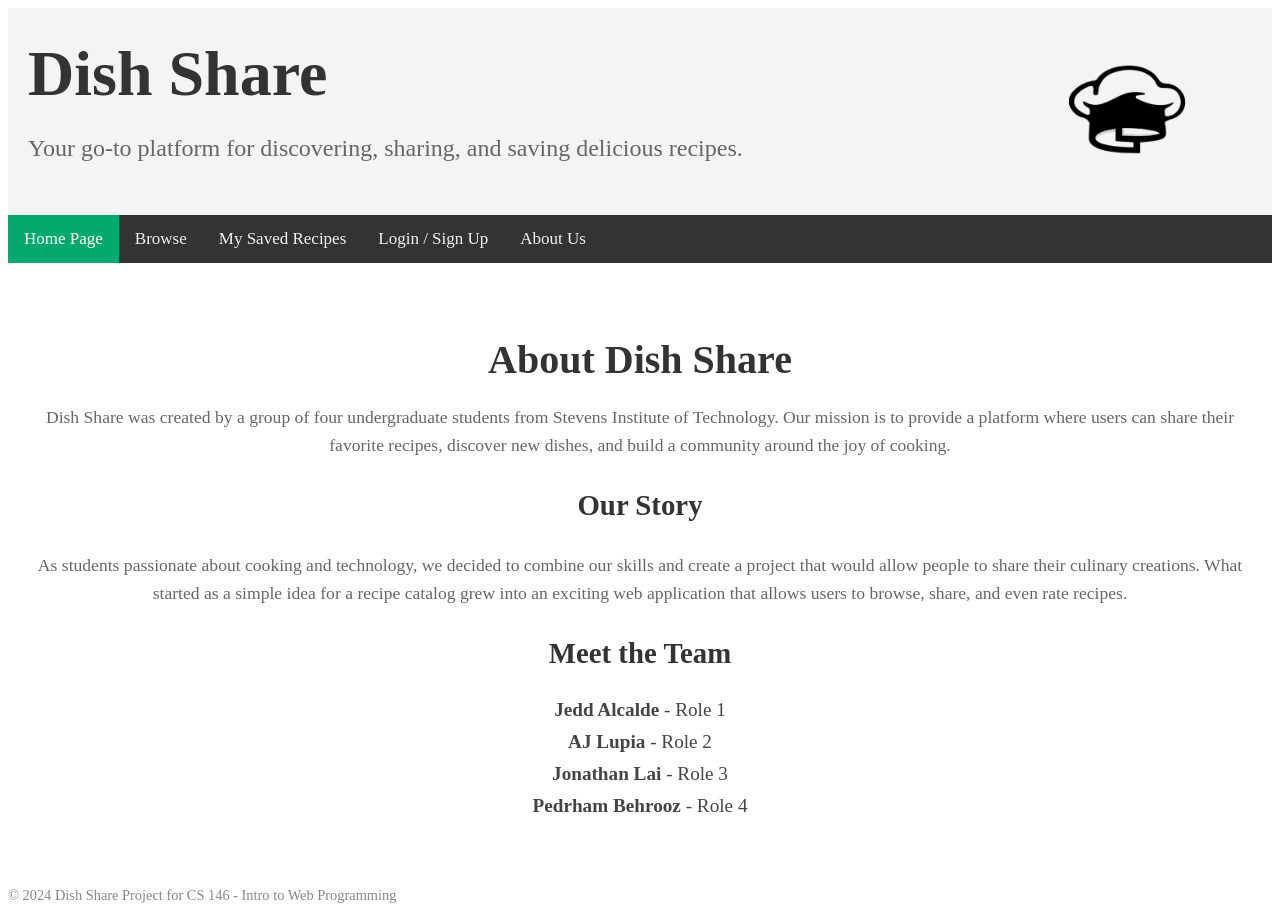
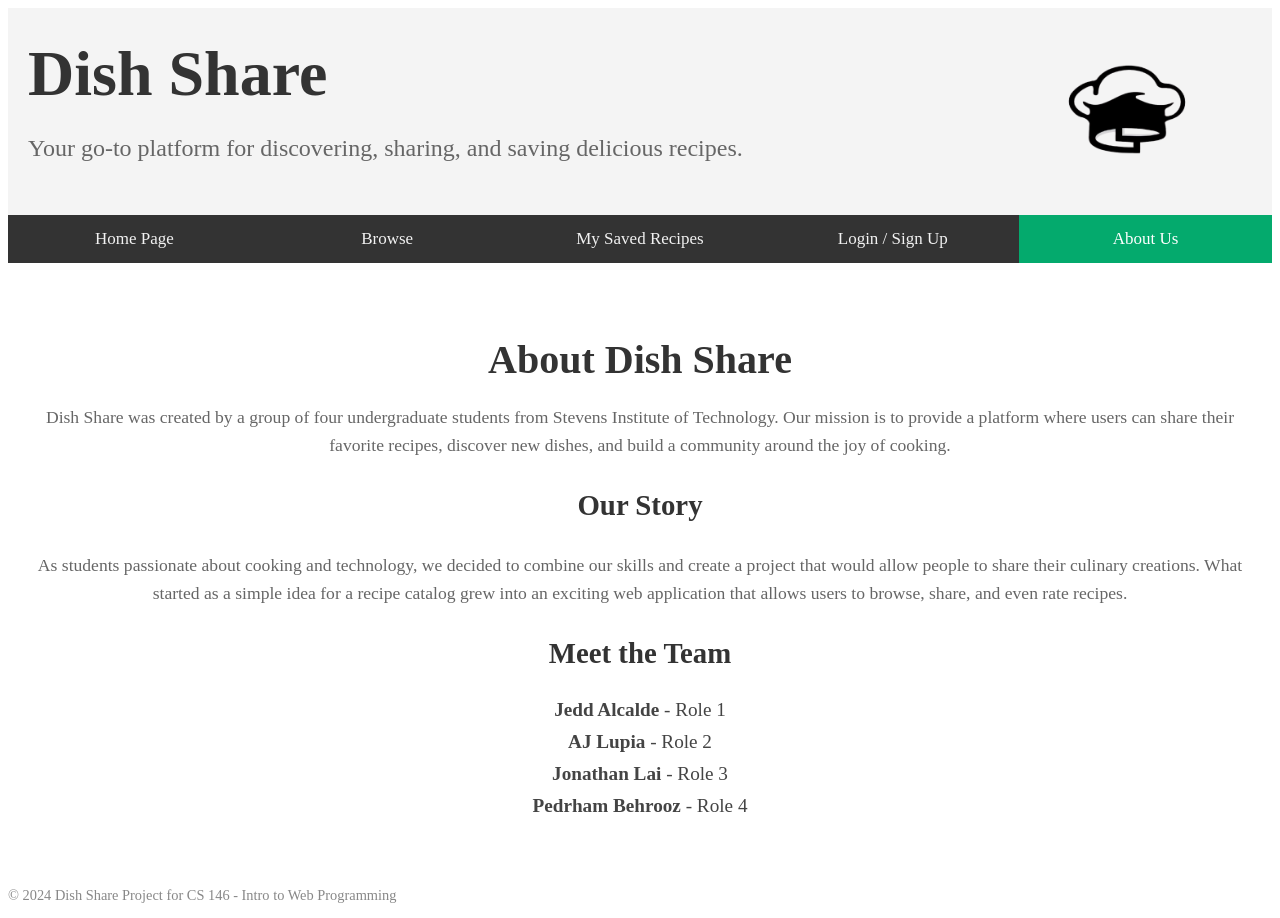
Before and after one commit to JeddAlcalde/Dish-Share, a plain HTML site: page subdirectory/about.html in a window 1280 px wide. Drawn offline with Linux system fonts and the light colour scheme.

Commit message:
Nav Bar Changes
Uploaded changes to nav bar so that each <a> tag is evenly spaced. Also changed the "active" class for each <a> to actually match the active page.

```diff
--- a/style.css
+++ b/style.css
@@ -31,12 +31,9 @@
 .topnav {
     background-color: #333;
     overflow: hidden;
-}
-
-/* Add a black background color to the top navigation */
-.topnav {
-    background-color: #333;
-    overflow: hidden;
+    display: flex;
+    justify-content: space-evenly;  /* Distributes space evenly between links */
+    align-items: center;           /* Vertically aligns the items in the center */
 }
 
   /* Style the links inside the navigation bar */
@@ -47,6 +44,7 @@
     padding: 14px 16px;
     text-decoration: none;
     font-size: 17px;
+    flex: 1;
   }
 
   /* Change the color of links on hover */
--- a/subdirectory/about.html
+++ b/subdirectory/about.html
@@ -18,11 +18,11 @@
                 <img src="../images/DishShareLogo.png" alt="Dish Share Logo" class="logo">
             </header>
             <div class="topnav">
-                <a class="active" href="../index.html">Home Page</a>
+                <a href="../index.html">Home Page</a>
                 <a href="browse.html">Browse</a>
                 <a href="saved.html">My Saved Recipes</a>
                 <a href="account.html">Login / Sign Up</a>
-                <a href="about.html">About Us</a>
+                <a class="active" href="about.html">About Us</a>
             </div>
         </div>
         </div>
```
Also changed, not shown: index.html (+1 -1 lines), subdirectory/account.html (+2 -2 lines), subdirectory/browse.html (+2 -2 lines), subdirectory/saved.html (+2 -2 lines).
